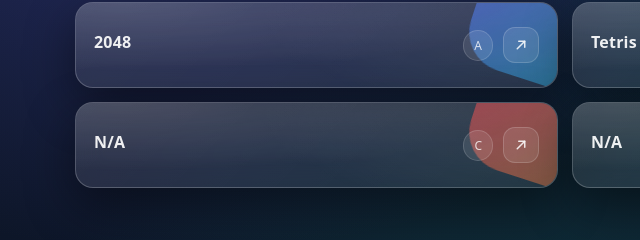
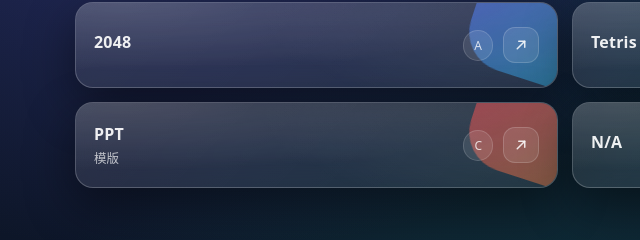
Before and after one commit to Nature-UL/Nature-UL.github.io, a plain HTML site: page index.html in a window 1280 px wide. Shown: the part 308-548 px from the top of the page, 75-715 px from the left. Drawn offline with Linux system fonts and the light colour scheme.

Commit message:
Update index.html

```diff
--- a/index.html
+++ b/index.html
@@ -270,7 +270,7 @@
     const links = [
       { label: "2048", desc: "", url: "a/tzfe.html", tag: "A" , color: "linear-gradient(135deg, rgba(99,102,241,.85), rgba(34,211,238,.55))"},
       { label: "Tetris", desc: "", url: "a/tetris.html", tag: "B" , color: "linear-gradient(135deg, rgba(16,185,129,.75), rgba(34,211,238,.40))"},
-      { label: "N/A", desc: "", url: "#", tag: "C" , color: "linear-gradient(135deg, rgba(244,63,94,.75), rgba(251,146,60,.55))"},
+      { label: "PPT", desc: "模版", url: "a/ppt.html", tag: "C" , color: "linear-gradient(135deg, rgba(244,63,94,.75), rgba(251,146,60,.55))"},
       { label: "N/A", desc: "", url: "#", tag: "D" , color: "linear-gradient(135deg, rgba(168,85,247,.75), rgba(99,102,241,.45))"},
     ];
 
```
